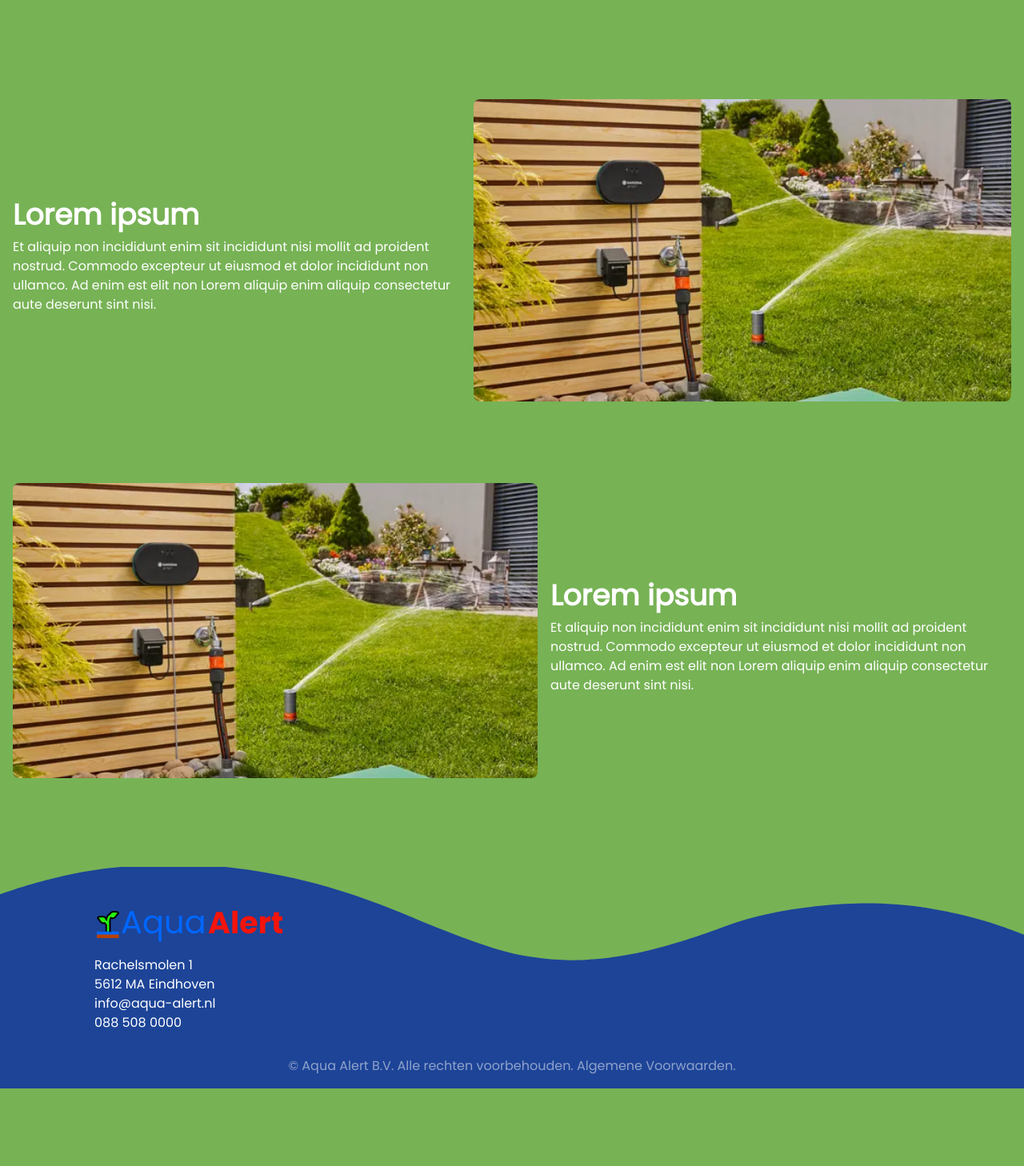
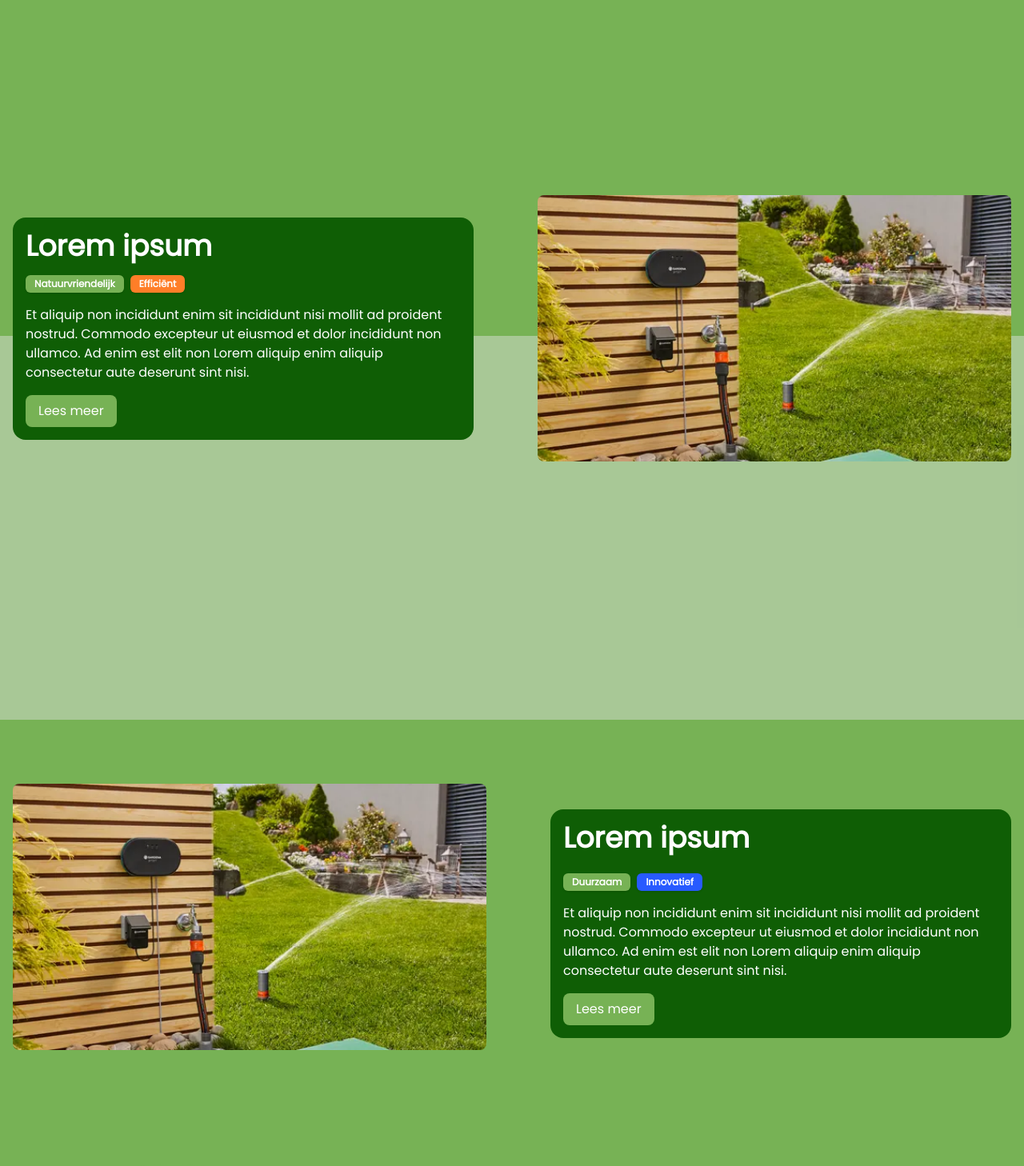
Before and after one commit to jarvin-s/aqua-alert, a Next.js app: page /our-work in a window 1280 px wide. Shown: the part 740-2198 px from the top of the page at 80% size. Before the commit the page ends 2101 px from the top, so only its background shows below. Built offline with nearby package versions, Linux system fonts and the light colour scheme.

Commit message:
style: update sections our work & add subtext to contact form

```diff
--- a/src/components/Contact/CustomerForm.tsx
+++ b/src/components/Contact/CustomerForm.tsx
@@ -9,8 +9,15 @@ const CustomerForm = () => {
         <>
             <div className='m-[20px] border-4 border-dashed border-[#0F5E05] bg-gray-300 px-12 py-12 md:mx-auto md:w-[50rem] md:px-0'>
                 <div className='mx-auto text-center'>
-                    <h2 className='text-4xl font-bold tracking-tight'>
+                    <h2 className='text-6xl font-bold tracking-tight text-[#0F5E05]'>
                         Contact
+                    </h2>
+                    <h2 className='mt-4 flex justify-center text-2xl'>
+                        Vragen?&nbsp;
+                        <span className='underline decoration-[#0F5E05] decoration-wavy'>
+                            Aarzel niet!
+                        </span>{' '}
+                        <span className='animate-bounce'>👇</span>
                     </h2>
                 </div>
                 <form className='mx-auto mt-16 max-w-xl sm:mt-20'>
@@ -77,7 +84,7 @@ const CustomerForm = () => {
                             <Textarea
                                 rows={8}
                                 cols={55}
-                                className='rounded-lg border-2 bg-white focus:border-[#0F5E05] focus:outline-none focus-visible:ring-0 placeholder:opacity-60'
+                                className='rounded-lg border-2 bg-white placeholder:opacity-60 focus:border-[#0F5E05] focus:outline-none focus-visible:ring-0'
                                 placeholder='Uw bericht'
                             />
                         </div>
--- a/src/components/Work/OurWork.tsx
+++ b/src/components/Work/OurWork.tsx
@@ -6,6 +6,8 @@ import hero from '../../../public/images/hero-1.png'
 import hero2 from '../../../public/images/hero-2.png'
 import hero_bg from '../../../public/images/droplets.png'
 import { motion, useInView } from 'framer-motion'
+import { relative } from 'path'
+import { Badge } from '../ui/badge'
 
 const OurWork = () => {
     const ref = useRef(null)
@@ -16,7 +18,7 @@ const OurWork = () => {
     // Show animation when element is 50% in view
     const isInView2 = useInView(ref2, { amount: 0.5, once: true })
 
-    const visible = { opacity: 1, y: 0, transition: { duration: 0.75 } }
+    const visible = { opacity: 1, y: 0, transition: { duration: 0.85 } }
 
     const items_variants = {
         hidden: { opacity: 0, y: 10 },
@@ -26,12 +28,7 @@ const OurWork = () => {
     return (
         <>
             {/* Hero */}
-            <div
-                className='relative bg-droplets pb-32'
-                // style={{
-                //     backgroundImage: `url(${hero_bg})`,
-                // }}
-            >
+            <div className='bg-droplets relative mt-10 pb-96'>
                 <motion.div
                     initial='hidden'
                     animate='visible'
@@ -47,7 +44,7 @@ const OurWork = () => {
                 >
                     <motion.h1
                         variants={items_variants}
-                        className='text-center text-7xl md:text-left md:text-8xl'
+                        className='text-center text-7xl text-white md:text-left md:text-8xl'
                     >
                         Ons{' '}
                         <span className='font-bold text-[#0F5E05]'>werk</span>.
@@ -100,16 +97,23 @@ const OurWork = () => {
                         },
                     },
                 }}
-                className='my-20 h-[50vh] px-4'
+                className='relative my-20 h-[60vh] bg-[#e0e0e275] px-4 text-black'
             >
                 <motion.section
                     className='flex flex-col-reverse items-center justify-center md:flex-row'
                     variants={items_variants}
                 >
-                    <div className='mt-4 flex max-w-xl flex-col text-white'>
-                        <h1 className='mb-[.5rem] text-4xl font-bold'>
-                            Lorem ipsum
-                        </h1>
+                    <div className='relative mt-4 flex max-w-xl flex-col space-y-4 rounded-2xl bg-[#0F5E05] px-4 py-4 text-white md:-mt-[11rem] md:mr-20'>
+                        <h1 className='text-4xl font-bold'>Lorem ipsum</h1>
+                        <div className='flex gap-2'>
+                            <Badge className='bg-[#77b255] text-white hover:bg-[#8bcf63]'>
+                                Natuurvriendelijk
+                            </Badge>
+
+                            <Badge className='bg-[#ff7e28] text-white hover:bg-[#fd8d42]'>
+                                Efficiënt
+                            </Badge>
+                        </div>
                         <p>
                             Et aliquip non incididunt enim sit incididunt nisi
                             mollit ad proident nostrud. Commodo excepteur ut
@@ -117,8 +121,16 @@ const OurWork = () => {
                             elit non Lorem aliquip enim aliquip consectetur aute
                             deserunt sint nisi.
                         </p>
+                        <div className='flex'>
+                            <a
+                                href='#'
+                                className='rounded-lg bg-[#77b255] px-4 py-2 duration-300 hover:bg-[#8bcf63]'
+                            >
+                                Lees meer
+                            </a>
+                        </div>
                     </div>
-                    <div>
+                    <div className='relative -mt-[11rem]'>
                         <Image
                             className='rounded-lg'
                             src={hero}
@@ -157,10 +169,19 @@ const OurWork = () => {
                             alt='Test image 2'
                         />
                     </div>
-                    <div className='ml-4 mt-4 flex max-w-xl flex-col text-white'>
+                    <div className='ml-20 mt-4 flex max-w-xl flex-col space-y-4 rounded-2xl bg-[#0F5E05] px-4 py-4 text-white'>
                         <h1 className='mb-[.5rem] text-4xl font-bold'>
                             Lorem ipsum
                         </h1>
+                        <div className='flex gap-2'>
+                            <Badge className='bg-[#77b255] text-white hover:bg-[#8bcf63]'>
+                                Duurzaam
+                            </Badge>
+
+                            <Badge className='bg-[#285aff] text-white hover:bg-[#3d65e7]'>
+                                Innovatief
+                            </Badge>
+                        </div>
                         <p>
                             Et aliquip non incididunt enim sit incididunt nisi
                             mollit ad proident nostrud. Commodo excepteur ut
@@ -168,6 +189,14 @@ const OurWork = () => {
                             elit non Lorem aliquip enim aliquip consectetur aute
                             deserunt sint nisi.
                         </p>
+                        <div className='flex'>
+                            <a
+                                href='#'
+                                className='rounded-lg bg-[#77b255] px-4 py-2 duration-300 hover:bg-[#8bcf63]'
+                            >
+                                Lees meer
+                            </a>
+                        </div>
                     </div>
                 </motion.section>
             </motion.div>
```
